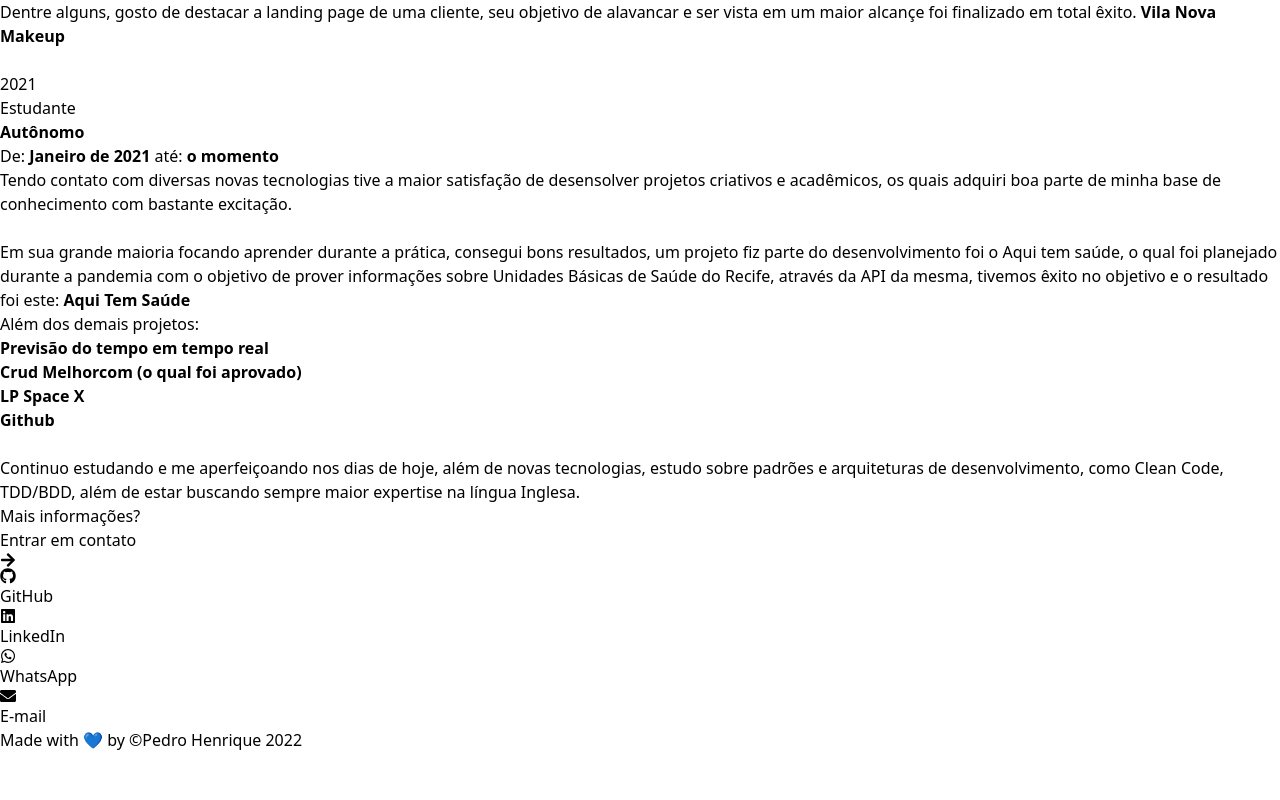
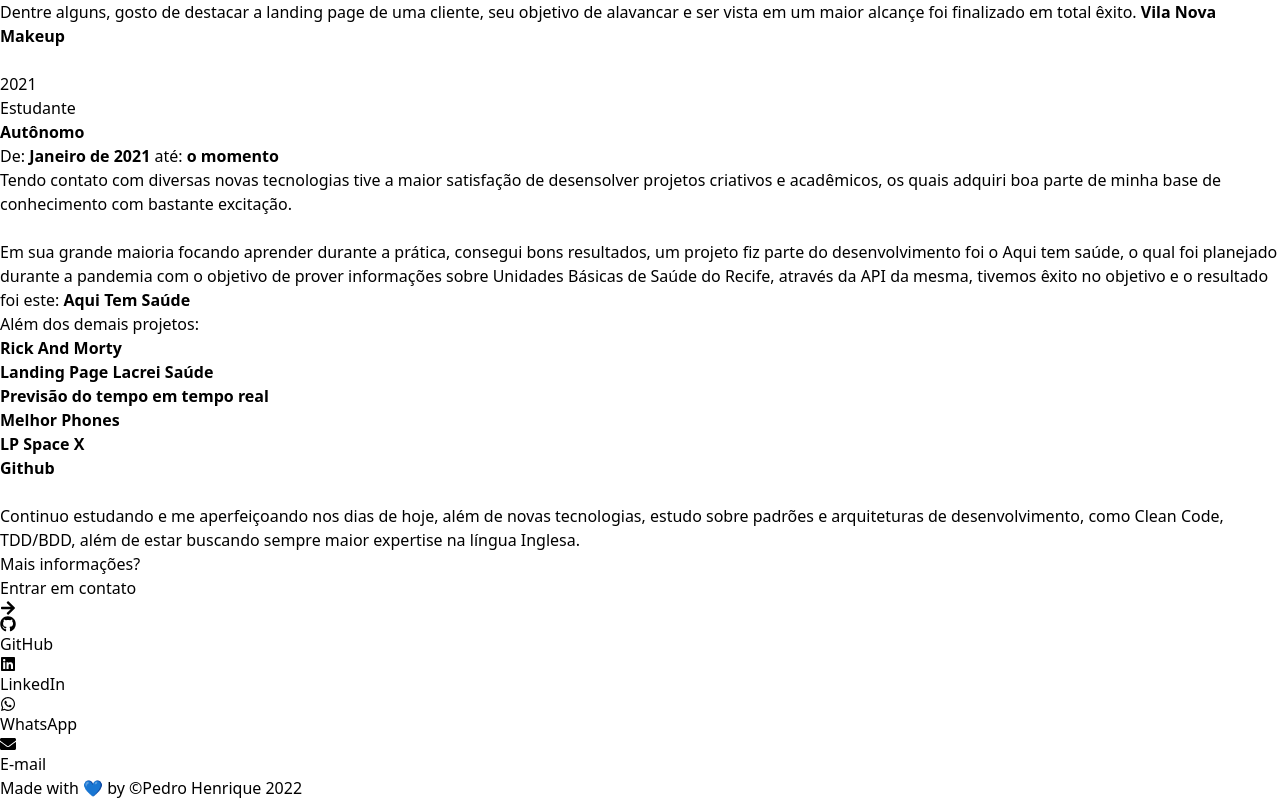
Before and after one commit to pedrinho81/portfolio-react, a React (Create React App) app: page / in a window 1280 px wide. Shown: the part 1701-2501 px from the top of the page. Before the commit the page ends 2453 px from the top, so only its background shows below. Built offline with nearby package versions, Linux system fonts and the light colour scheme.

Commit message:
change: add new projects

```diff
--- a/src/components/Experience.js
+++ b/src/components/Experience.js
@@ -54,10 +54,18 @@
               com o objetivo de prover informações sobre Unidades Básicas de Saúde do Recife, através da API da mesma, tivemos êxito no objetivo e o resultado foi este: <a href="https://aqui-tem-saude.netlify.app" rel="noreferrer" target="_blank"><b>Aqui Tem Saúde</b></a>
               <br /> Além dos demais projetos:            <br />
               <ul>
-                <li><a href="https://previsao-do-tempo-pedrodev.netlify.app" rel="noreferrer" target="_blank"><b>Previsão do tempo em tempo real</b></a></li>
-                <li><a href="https://teste-front-ph.netlify.app" rel="noreferrer" target="_blank"><b>Crud Melhorcom (o qual foi aprovado)</b></a></li>
-                <li><a href="https://onebitx-pedrodev.netlify.app/" rel="noreferrer" target="_blank"><b>LP Space X</b></a></li>
-                <li><a href="https://github.com/pedrinho81" rel="noreferrer" target="_blank"><b>Github</b></a></li>
+                <li className="underline"><span className='inline-block h-1 w-2 rounded bg-blue-500 mt-2 mb-4'/>
+          <a href="https://green-acesso.netlify.app/" rel="noreferrer" target="_blank"><b>Rick And Morty</b></a></li>
+                <li className="underline"><span className='inline-block h-1 w-2 rounded bg-blue-500 mt-2 mb-4'/>
+          <a href="https://lacrei-saude.netlify.app/" rel="noreferrer" target="_blank"><b>Landing Page Lacrei Saúde</b></a></li>
+                <li className="underline"><span className='inline-block h-1 w-2 rounded bg-blue-500 mt-2 mb-4'/>
+          <a href="https://previsao-do-tempo-pedrodev.netlify.app" rel="noreferrer" target="_blank"><b>Previsão do tempo em tempo real</b></a></li>
+                <li className="underline"><span className='inline-block h-1 w-2 rounded bg-blue-500 mt-2 mb-4'/>
+          <a href="https://teste-front-ph.netlify.app" rel="noreferrer" target="_blank"><b>Melhor Phones</b></a></li>
+                <li className="underline"><span className='inline-block h-1 w-2 rounded bg-blue-500 mt-2 mb-4'/>
+          <a href="https://onebitx-pedrodev.netlify.app/" rel="noreferrer" target="_blank"><b>LP Space X</b></a></li>
+                <li className="underline"><span className='inline-block h-1 w-2 rounded bg-blue-500 mt-2 mb-4'/>
+          <a href="https://github.com/pedrinho81" rel="noreferrer" target="_blank"><b>Github</b></a></li>
               </ul>
 
               <br/>
```
